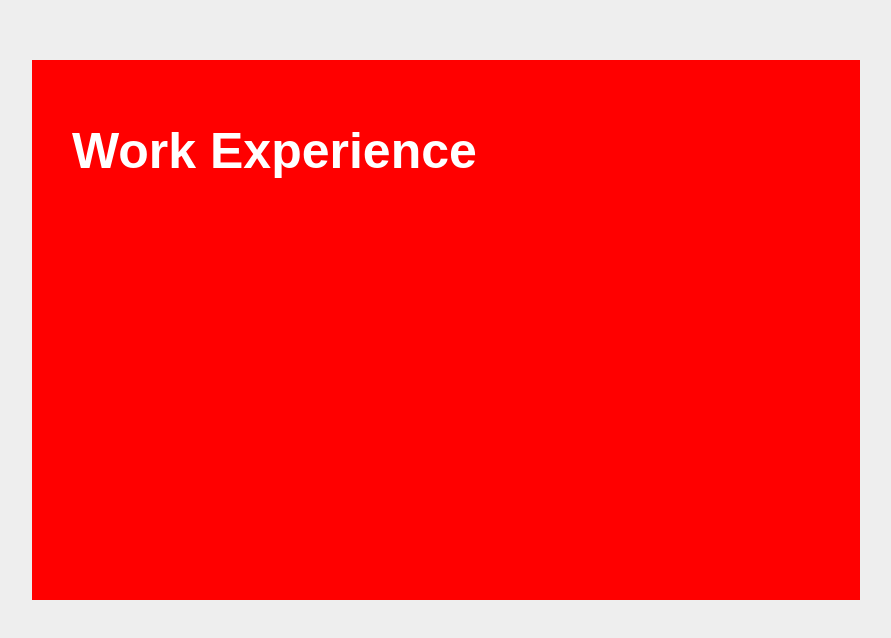
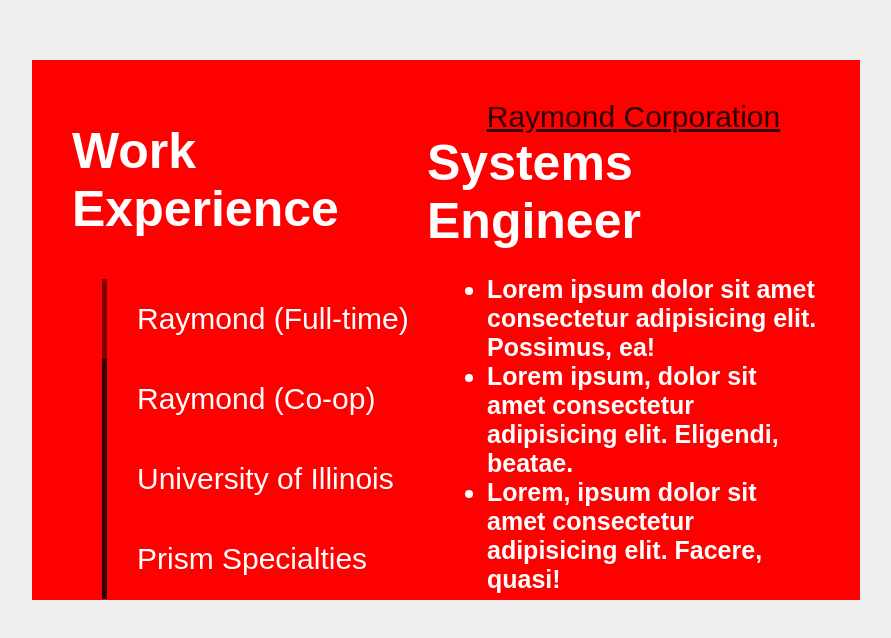
Before and after one commit to SloanAA/SloanAA.github.io, a plain HTML site: page index.html in a window 1280 px wide. Shown: the part 2080-2718 px from the top of the page, without its empty margins (194-1085 px from the left). Drawn offline with Linux system fonts and the light colour scheme.

Commit message:
finished intro, about, and work

```diff
--- a/index.html
+++ b/index.html
@@ -32,7 +32,8 @@
                     <h1 id="imAnEngineer">Im an engineer.</h1>
                 </div>
                 <div class="slideRight">
-                    <img id="sloanImage" src="https://media.istockphoto.com/id/849220498/photo/blue-tiger-butterfly-on-a-pink-zinnia-flower-with-green-background.jpg?s=612x612&w=0&k=20&c=McO2dHI1oL0KITPuqXmZbRsk4ePnnXg1yP1283LwRDM=">
+                    <img id="sloanImage"
+                        src="https://media.istockphoto.com/id/849220498/photo/blue-tiger-butterfly-on-a-pink-zinnia-flower-with-green-background.jpg?s=612x612&w=0&k=20&c=McO2dHI1oL0KITPuqXmZbRsk4ePnnXg1yP1283LwRDM=">
                 </div>
             </div>
             <h3 id="introInfo">I'm an electrical engineering specializing
@@ -55,7 +56,8 @@
                     is electrical engineering.
                     <br>
                     <br>
-                    During COVID, I spent a long time messing around with LEDs and the Arduino, but at some point I decided enough was enough and moved on to making my own Printed Circuit Boards (PCBs)
+                    During COVID, I spent a long time messing around with LEDs and the Arduino, but at some point I
+                    decided enough was enough and moved on to making my own Printed Circuit Boards (PCBs)
                     <br>
                     <br>
                     Fast forward to today and I am 3D printing my own
@@ -63,16 +65,54 @@
                 </h4>
             </div>
             <div class="slideRight">
-                <img id="printer" src="https://iucn.org/sites/default/files/styles/article_image/public/2022-07/3_monarch-butterfly_-joe-schelling_compressed-for-web.jpg?h=1c9b88c9&itok=RS8WZSQA">
-                <img id="printer" src="https://iucn.org/sites/default/files/styles/article_image/public/2022-07/3_monarch-butterfly_-joe-schelling_compressed-for-web.jpg?h=1c9b88c9&itok=RS8WZSQA">
+                <img id="printer"
+                    src="https://iucn.org/sites/default/files/styles/article_image/public/2022-07/3_monarch-butterfly_-joe-schelling_compressed-for-web.jpg?h=1c9b88c9&itok=RS8WZSQA">
+                <img id="printer"
+                    src="https://iucn.org/sites/default/files/styles/article_image/public/2022-07/3_monarch-butterfly_-joe-schelling_compressed-for-web.jpg?h=1c9b88c9&itok=RS8WZSQA">
             </div>
         </div>
 
         <div class="slide" id="work">
-            <h2>Work Experience</h2>
-            <div class="slideLeft"></div>
+            <div class="slideLeft">
+                <h2>Work Experience</h2>
+                <div class="job job1">
+                    <div class="slider"></div>
+                    <button>
+                        Raymond (Full-time)
+                    </button>
+                </div>
+                <div class="job job2">
+                    <div class="slider"></div>
+                    <button>
+                        Raymond (Co-op)
+                    </button>
+                </div>
+                <div class="job job3">
+                    <div class="slider"></div>
+                    <button>
+                        University of Illinois
+                    </button>
+                </div>
+                <div class="job job4">
+                    <div class="slider"></div>
+                    <button>
+                        Prism Specialties
+                    </button>
+                </div>
+            </div>
+            <div class="slideRight">
+                <a href="https://www.raymondcorp.com/" class="companyName" target="_blank" rel="noopener noreferrer">Raymond Corporation</a>
+                <h2 class="jobRole">Systems Engineer</h2>
+                <h4 class="jobInfo">
+                    <ul>
+                        <li>Lorem ipsum dolor sit amet consectetur adipisicing elit. Possimus, ea!</li>
+                        <li>Lorem ipsum, dolor sit amet consectetur adipisicing elit. Eligendi, beatae.</li>
+                        <li>Lorem, ipsum dolor sit amet consectetur adipisicing elit. Facere, quasi!</li>
 
-            <div class="slideRight"></div>
+                    </ul>
+                </h4>
+
+            </div>
         </div>
 
         <div class="slide" id="projects">
--- a/styles.css
+++ b/styles.css
@@ -2,6 +2,8 @@
   --slide-colors: #ff0000;
   --text-color: #ffffff;
   --background-color: #eeeeee;
+  --accent-color: #300000;
+  --accent-color2: #800000;
   font-family: Arial, Helvetica, sans-serif;
 }
 
@@ -58,9 +60,11 @@
   align-items: center;
 }
 
+img {
+    border: 2px solid var(--accent-color)
+}
 h3 {
   font-size: 30px;
-  margin: 10px;
 }
 
 h1 {
@@ -140,6 +144,83 @@
 }
 
 /* ------------------------------------------------- */
+/* Work Section */
+
+/* Work Slide Alignment */
+#work {
+    display: flex;
+}
+
+#work .slideLeft {
+    flex: 3;
+}
+
+#work .slideRight {
+    flex: 5;
+
+}
+
+
+/* Work Slider Section */
+.job {
+    height: 80px;
+    display: flex;
+}
+.slider {
+    margin-left: 30px;
+    width: 5px;
+    height: 80px;
+    background-color: var(--accent-color);
+}
+
+.job1 .slider {
+    background-color: var(--accent-color2);
+}
+
+.job button {
+    text-align: left;
+    height: 80px;
+    width: 320px;
+    padding-left: 30px;
+    border: none;
+    text-decoration: none;
+    color: var(--text-color);
+    background-color: var(--slide-colors);
+    font-size: 30px;
+}
+
+.job button:hover{
+    background-color: var(--accent-color2);
+    color: var(--slide-colors);
+}
+
+/* Work Right Slide Alignment */
+
+
+.slideRight .companyName {
+    flex: 1;
+    margin: 0px;
+    margin-top: 20px;
+
+}
+
+.slideRight .jobRole {
+    flex: 2;
+    margin: 0px;
+
+}
+
+.slideRight .jobInfo {
+    flex: 5;
+    margin: 0px 20px;
+}
+
+#work .slideRight a {
+    font-size: 30px;
+    color: var(--accent-color);
+    text-decoration: underline;
+}
+/* ------------------------------------------------- */
 /* Project Section */
 
 #projects {
```
